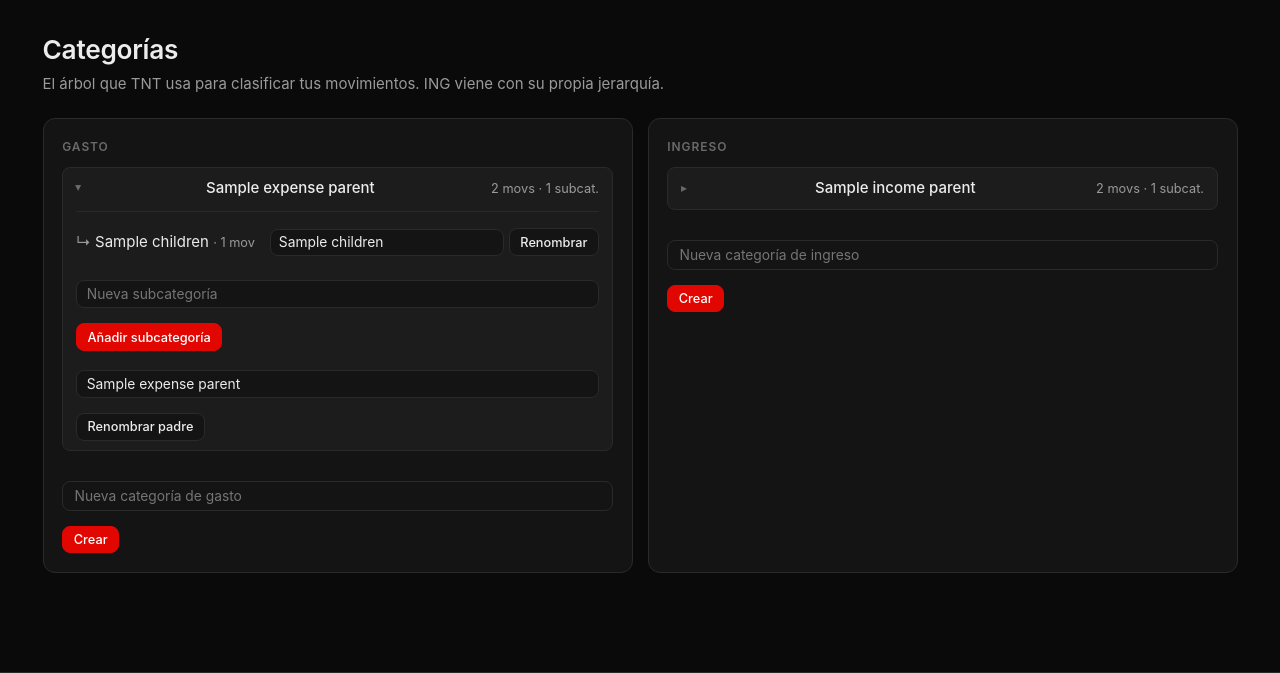
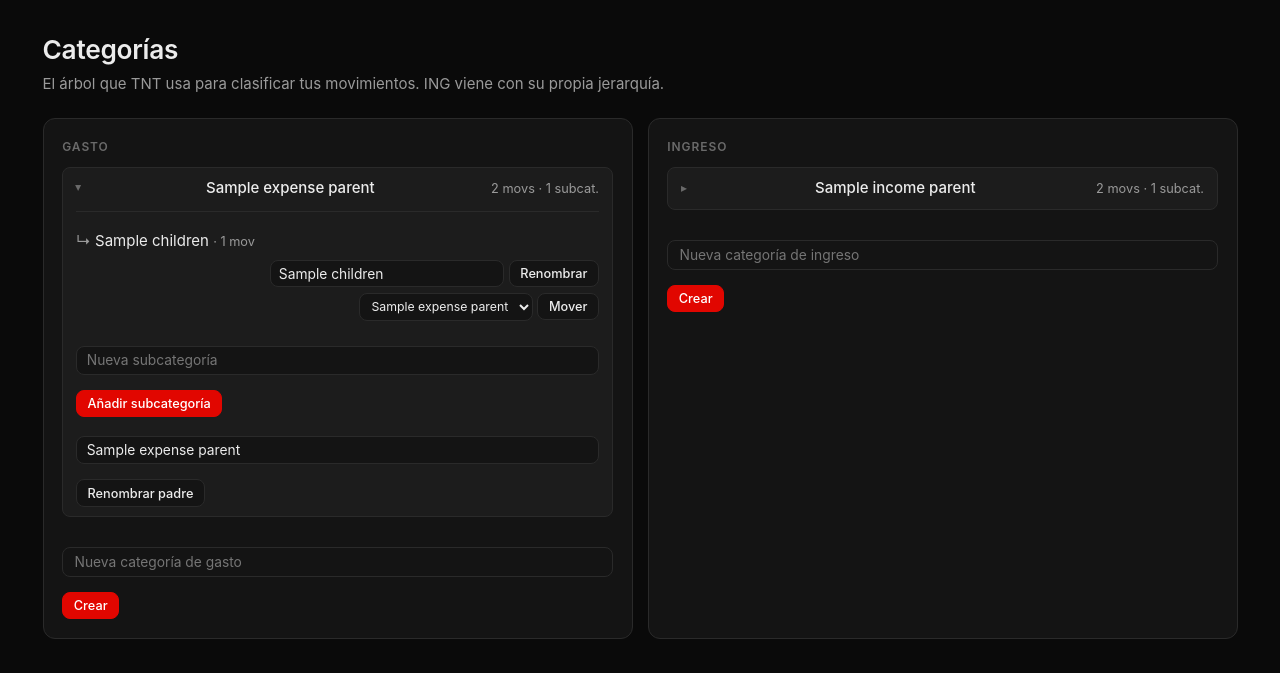
Before and after one commit to karendon55/tnt, a FastAPI app: template app/templates/categories.html in a window 1280 px wide, after a click that opens the changed part. Shown: the part 64-737 px from the top of the page. Run offline with FastAPI, Linux system fonts and the light colour scheme; the template is opened without the code that fills it: most values are stand-ins (such as "Sample title", 1, 10 or a date in 2020).

Commit message:
Permitir mover subcategorías entre padres desde /categorias
Cada subcategoría ahora tiene un selector con el resto de padres del
mismo kind (gasto/ingreso) y un botón Mover. También hay una opción
"— Sin padre —" para convertir una hija en categoría raíz.

El endpoint POST /categorias/{id}/mover ya existía y validaba contra
loops y anidamiento profundo; solo faltaba exponerlo en la UI.

Co-Authored-By: Claude Opus 4.7 <noreply@anthropic.com>

```diff
--- a/app/templates/categories.html
+++ b/app/templates/categories.html
@@ -2,7 +2,7 @@
 
 {% block title %}Categorías{% endblock %}
 
-{% macro render_parent(p) %}
+{% macro render_parent(p, siblings) %}
 <details class="cat-group">
     <summary>
         <span class="cat-name">{{ p.name }}</span>
@@ -15,15 +15,24 @@
         {% if p.children %}
         <ul class="cat-children">
             {% for c in p.children %}
-            <li class="row-between">
-                <span>
+            <li class="cat-child">
+                <div class="cat-child-name">
                     <span class="muted">↳</span> {{ c.name }}
                     <span class="muted small">· {{ c.tx_count }} mov</span>
-                </span>
-                <span class="row" style="gap:.35rem;">
+                </div>
+                <div class="cat-child-actions row wrap" style="gap:.35rem;">
                     <form method="post" action="/categorias/{{ c.id }}/renombrar" class="row" style="gap:.3rem;">
-                        <input class="input btn-sm" name="name" value="{{ c.name }}" style="padding:.3rem .5rem; min-width:180px;">
+                        <input class="input btn-sm" name="name" value="{{ c.name }}" style="padding:.3rem .5rem; min-width:160px;">
                         <button class="btn btn-sm" type="submit">Renombrar</button>
+                    </form>
+                    <form method="post" action="/categorias/{{ c.id }}/mover" class="row" style="gap:.3rem;">
+                        <select class="select btn-sm" name="parent_id" style="padding:.3rem .5rem; min-width:140px; font-size:.82rem;">
+                            {% for s in siblings %}
+                            <option value="{{ s.id }}" {% if s.id == p.id %}selected{% endif %}>{{ s.name }}</option>
+                            {% endfor %}
+                            <option value="">— Sin padre —</option>
+                        </select>
+                        <button class="btn btn-sm" type="submit">Mover</button>
                     </form>
                     {% if c.tx_count == 0 %}
                     <form method="post" action="/categorias/{{ c.id }}/borrar" style="display:inline;"
@@ -31,7 +40,7 @@
                         <button type="submit" class="btn btn-sm btn-ghost">Borrar</button>
                     </form>
                     {% endif %}
-                </span>
+                </div>
             </li>
             {% endfor %}
         </ul>
@@ -63,7 +72,7 @@
     <div class="card">
         <h3 class="card-title">Gasto</h3>
         {% for p in expense_parents %}
-            {{ render_parent(p) }}
+            {{ render_parent(p, expense_parents) }}
         {% endfor %}
         <form method="post" action="/categorias/nueva" class="row wrap gap-lg mt-xl">
             <input type="hidden" name="kind" value="expense">
@@ -76,7 +85,7 @@
     <div class="card">
         <h3 class="card-title">Ingreso</h3>
         {% for p in income_parents %}
-            {{ render_parent(p) }}
+            {{ render_parent(p, income_parents) }}
         {% endfor %}
         <form method="post" action="/categorias/nueva" class="row wrap gap-lg mt-xl">
             <input type="hidden" name="kind" value="income">
@@ -115,10 +124,17 @@
     .cat-name { font-weight: 500; }
     .cat-body { margin-top: .75rem; padding-top: .75rem; border-top: 1px solid var(--border); }
     .cat-children { list-style: none; padding: 0; margin: 0 0 .6rem; }
-    .cat-children li {
-        padding: .35rem 0;
+    .cat-children li.cat-child {
+        display: flex;
+        flex-wrap: wrap;
+        justify-content: space-between;
+        align-items: center;
+        gap: .5rem;
+        padding: .45rem 0;
         border-bottom: 1px dashed var(--border);
     }
-    .cat-children li:last-child { border-bottom: none; }
+    .cat-children li.cat-child:last-child { border-bottom: none; }
+    .cat-child-name { flex: 1 1 200px; }
+    .cat-child-actions { flex: 1 1 auto; justify-content: flex-end; }
 </style>
 {% endblock %}
```
